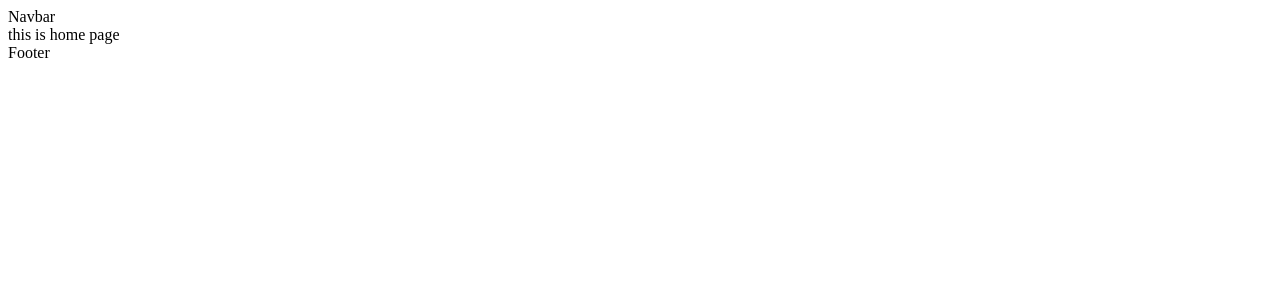
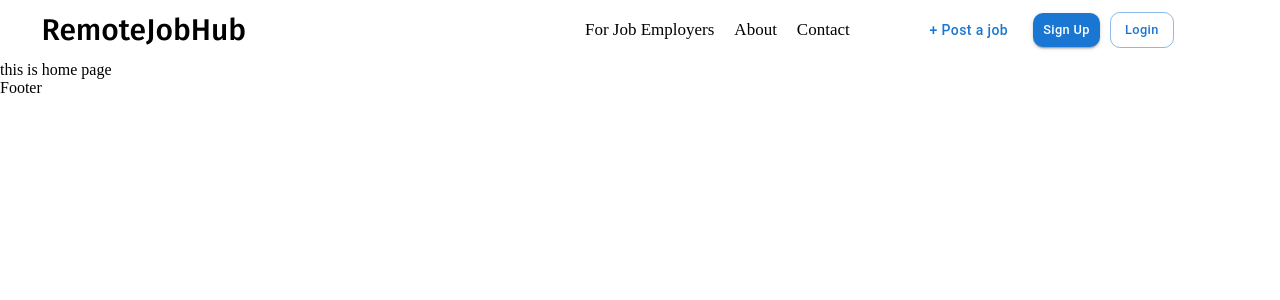
Before and after one commit to Yunis-Mammadov/remotejobshub, a React (Create React App) app: page / in a window 1280 px wide. Shown: the top 300 px of the page. Built offline with nearby package versions, Linux system fonts and the light colour scheme.

Commit message:
feat(navbar): Responsive sidebar menu added with toggle menu

```diff
--- a/package.json
+++ b/package.json
@@ -3,6 +3,10 @@
   "version": "0.1.0",
   "private": true,
   "dependencies": {
+    "@emotion/react": "^11.14.0",
+    "@emotion/styled": "^11.14.0",
+    "@mui/icons-material": "^6.4.7",
+    "@mui/material": "^6.4.7",
     "@testing-library/dom": "^10.4.0",
     "@testing-library/jest-dom": "^6.6.3",
     "@testing-library/react": "^16.2.0",
@@ -11,6 +15,7 @@
     "react-dom": "^19.0.0",
     "react-router-dom": "^7.2.0",
     "react-scripts": "5.0.1",
+    "sass": "^1.85.1",
     "web-vitals": "^2.1.4"
   },
   "scripts": {
--- a/public/index.html
+++ b/public/index.html
@@ -1,19 +1,24 @@
 <!DOCTYPE html>
 <html lang="en">
+
 <head>
   <meta charset="utf-8" />
   <link rel="icon" href="%PUBLIC_URL%/favicon.ico" />
   <meta name="viewport" content="width=device-width, initial-scale=1" />
   <meta name="theme-color" content="#000000" />
-    <meta
-      name="description"
-      content="Web site created using create-react-app"
-    />
+  <meta name="description" content="Web site created using create-react-app" />
   <link rel="apple-touch-icon" href="%PUBLIC_URL%/logo192.png" />
+  <link rel="preconnect" href="https://fonts.googleapis.com">
+  <link rel="preconnect" href="https://fonts.gstatic.com" crossorigin>
+  <link
+    href="https://fonts.googleapis.com/css2?family=Fira+Sans:ital,wght@0,100;0,200;0,300;0,400;0,500;0,600;0,700;0,800;0,900;1,100;1,200;1,300;1,400;1,500;1,600;1,700;1,800;1,900&display=swap"
+    rel="stylesheet">
   <title>React App</title>
 </head>
+
 <body>
   <noscript>You need to enable JavaScript to run this app.</noscript>
   <div id="root"></div>
 </body>
+
 </html>
--- /dev/null
+++ b/src/components/navbar/Navbar.scss
@@ -0,0 +1,130 @@
+* {
+    padding: 0;
+    margin: 0;
+    box-sizing: border-box;
+}
+
+.parentNavbar {
+    width: 100%;
+    padding: 10px;
+    display: flex;
+    justify-content: center;
+    align-items: center;
+}
+
+.navbar {
+    width: 95%;
+    display: flex;
+    justify-content: space-between;
+    align-items: center;
+}
+
+.logo {
+    font-family: "Fira Sans", sans-serif;
+    font-weight: 500;
+    font-size: 30px;
+}
+
+.logo a {
+    text-decoration: none;
+    color: black;
+}
+
+/* Links */
+.parentLinks {
+    // background-color: yellow;
+    width: 60%;
+    display: flex;
+    justify-content: space-evenly;
+    align-items: center;
+}
+
+.parentLinks ul {
+    display: flex;
+    gap: 20px;
+}
+
+.parentLinks ul li {
+    list-style: none;
+}
+
+.parentLinks a {
+    text-decoration: none;
+    color: black;
+    font-size: 17px;
+}
+
+/* Buttons */
+.registerBtn {
+    display: flex;
+    justify-content: space-between;
+    align-items: center;
+    gap: 10px;
+}
+
+.textBtn {
+    padding: 8px 15px !important;
+    font-size: 0.875rem !important;
+    text-transform: none !important;
+}
+
+.buttons {
+    padding: 6px 10px !important;
+    font-size: 0.8rem !important;
+    border-radius: 10px !important;
+    text-transform: none !important;
+}
+
+/* Hamburger Menu */
+.menuButton {
+    display: none;
+}
+
+@media (max-width: 900px) {
+    .parentLinks {
+        display: none;
+    }
+
+    .menuButton {
+        display: block;
+    }
+
+    .mobileMenu {
+        position: absolute;
+        top: 60px;
+        left: 0;
+        right: 0;
+        background-color: #fff;
+        border-top: 1px solid #ddd;
+        padding: 10px 0;
+        z-index: 999;
+
+        ul {
+            display: flex;
+            flex-direction: column;
+            align-items: flex-start;
+            width: 90%;
+            list-style-type: none;
+            padding: 0;
+            margin: 0 auto;
+            text-align: center;
+        }
+
+        li {
+            // background-color: red;
+            padding: 10px 0;
+        }
+
+        a {
+            text-decoration: none;
+            color: #333;
+            font-size: 16px;
+        }
+
+        .buttons, .textBtn {
+            margin-top: 10px;
+            width: 100%;
+        }
+    }
+
+}
--- a/src/components/navbar/index.jsx
+++ b/src/components/navbar/index.jsx
@@ -1,11 +1,66 @@
-import React from 'react'
+import React, { useState } from 'react';
+import { IconButton, Button } from '@mui/material';
+import MenuIcon from '@mui/icons-material/Menu';
+import CloseIcon from "@mui/icons-material/Close";
+import './Navbar.scss';
 
 const Navbar = () => {
+  const [isOpen, setIsOpen] = useState(false);
+
+  const toggleMenu = () => {
+    setIsOpen(!isOpen);
+  };
+
+
   return (
-    <div>
-      Navbar
-    </div>
-  )
-}
+    <>
+      <div className="parentNavbar">
+        <div className="navbar">
+          <div className="logo">
+            <a href="/">RemoteJobHub</a>
+          </div>
 
-export default Navbar
+          <div className="parentLinks">
+            <ul>
+              <li><a href="/jobs">For Job Employers</a></li>
+              <li><a href="/about">About</a></li>
+              <li><a href="/contact">Contact</a></li>
+            </ul>
+            <div className="registerBtn">
+              <Button className="textBtn" variant="text">+ Post a job</Button>
+              <Button className="buttons" variant="contained">Sign Up</Button>
+              <Button className="buttons" variant="outlined">Login</Button>
+            </div>
+          </div>
+
+
+          <IconButton
+            className="menuButton"
+            onClick={toggleMenu}
+            sx={{ display: { xs: 'block', md: 'none' } }}
+          >
+            {isOpen ? <CloseIcon /> : <MenuIcon />}
+          </IconButton>
+
+
+
+          {/* Hamburger Menu (appears below logo on small screens) */}
+          {isOpen && (
+            <div className="mobileMenu">
+              <ul>
+                <li><a href="/jobs">For Job Employers</a></li>
+                <li><a href="/about">About</a></li>
+                <li><a href="/about">Contact</a></li>
+                <Button className="buttons" variant="contained">Sign Up</Button>
+                <Button className="buttons" variant="outlined">Login</Button>
+                <Button className="textBtn" variant="text">+ Post a job</Button>
+              </ul>
+            </div>
+          )}
+        </div>
+      </div>
+    </>
+  );
+};
+
+export default Navbar;
```
Also changed, not shown: 1 other file (tests, documents, lock files or other folders). Lines whose indentation alone changed are shown as unchanged.
